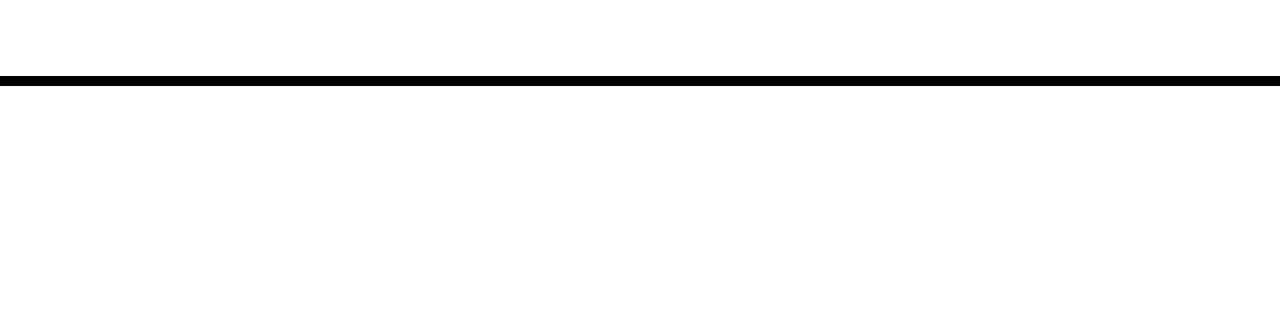
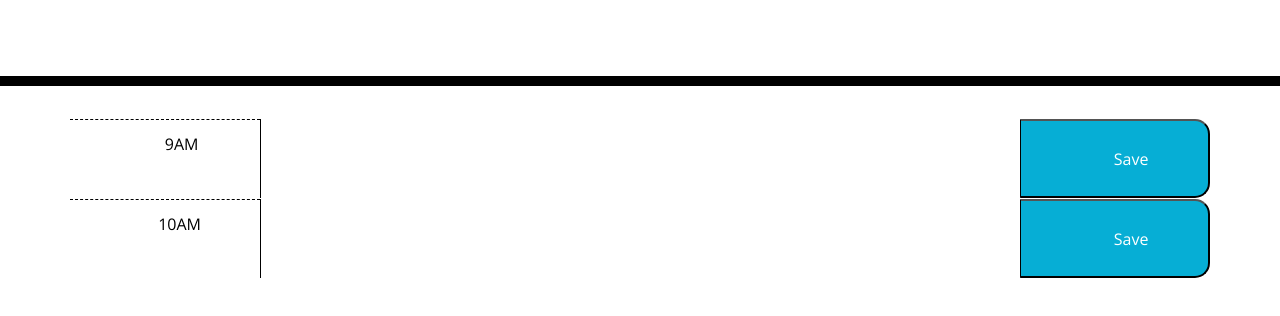
Before and after one commit to EvanK311/EK-DayPlanner, a plain HTML site: page index.html in a window 1280 px wide. Shown: the part 182-498 px from the top of the page. Drawn offline with nearby package versions, Linux system fonts and the light colour scheme.

Commit message:
added pseudo code. GOT THIS ONE

```diff
--- a/index.html
+++ b/index.html
@@ -1,23 +1,14 @@
 <!DOCTYPE html>
 <html lang="en">
+
 <head>
   <meta charset="UTF-8" />
   <meta name="viewport" content="width=device-width, initial-scale=1.0" />
   <meta http-equiv="X-UA-Compatible" content="ie=edge" />
-    <link
-      rel="stylesheet"
-      href="https://stackpath.bootstrapcdn.com/bootstrap/4.3.1/css/bootstrap.min.css"
-    />
-    <link
-      rel="stylesheet"
-      href="https://use.fontawesome.com/releases/v5.8.1/css/all.css"
-      integrity="sha384-50oBUHEmvpQ+1lW4y57PTFmhCaXp0ML5d60M1M7uH2+nqUivzIebhndOJK28anvf"
-      crossorigin="anonymous"
-    />
-    <link
-      href="https://fonts.googleapis.com/css?family=Open+Sans&display=swap"
-      rel="stylesheet"
-    />
+  <link rel="stylesheet" href="https://stackpath.bootstrapcdn.com/bootstrap/4.3.1/css/bootstrap.min.css" />
+  <link rel="stylesheet" href="https://use.fontawesome.com/releases/v5.8.1/css/all.css"
+    integrity="sha384-50oBUHEmvpQ+1lW4y57PTFmhCaXp0ML5d60M1M7uH2+nqUivzIebhndOJK28anvf" crossorigin="anonymous" />
+  <link href="https://fonts.googleapis.com/css?family=Open+Sans&display=swap" rel="stylesheet" />
   <link rel="stylesheet" href="style.css" />
   <title>Work Day Scheduler</title>
 </head>
@@ -30,9 +21,32 @@
   </header>
   <div class="container">
     <!-- Timeblocks go here -->
+    <div class="row time-block">
+      <div class="col-md-2 hour">
+        9AM
       </div>
+      <textarea class="col-md-8">
 
+      </textarea>
+      <button class="col-md-2 saveBtn">
+        Save
+      </button>
+    </div>
+    <div class="row time-block">
+      <div class="col-md-2 hour">
+       10AM
+      </div>
+      <textarea class="col-md-8">
+
+      </textarea>
+      <button class="col-md-2 saveBtn">
+        Save
+      </button>
+    </div>
+  </div>
   <script src="https://code.jquery.com/jquery-3.4.1.min.js"></script>
   <script src="https://cdnjs.cloudflare.com/ajax/libs/moment.js/2.24.0/moment.min.js"></script>
+  <script src="script.js"></script>
 </body>
+
 </html>
```
Also changed, not shown: script.js (added, +33 -0 lines). Lines whose indentation alone changed are shown as unchanged.
